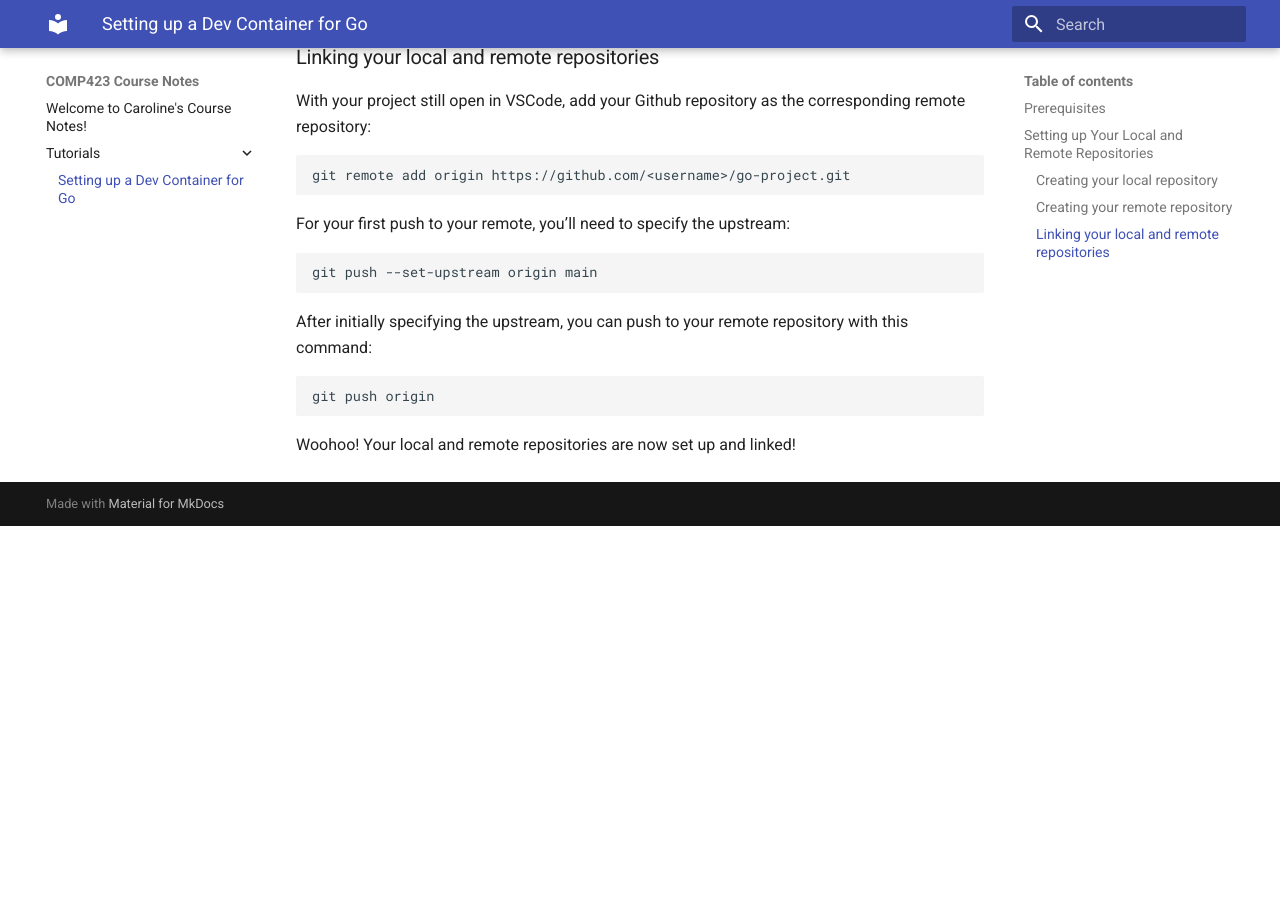
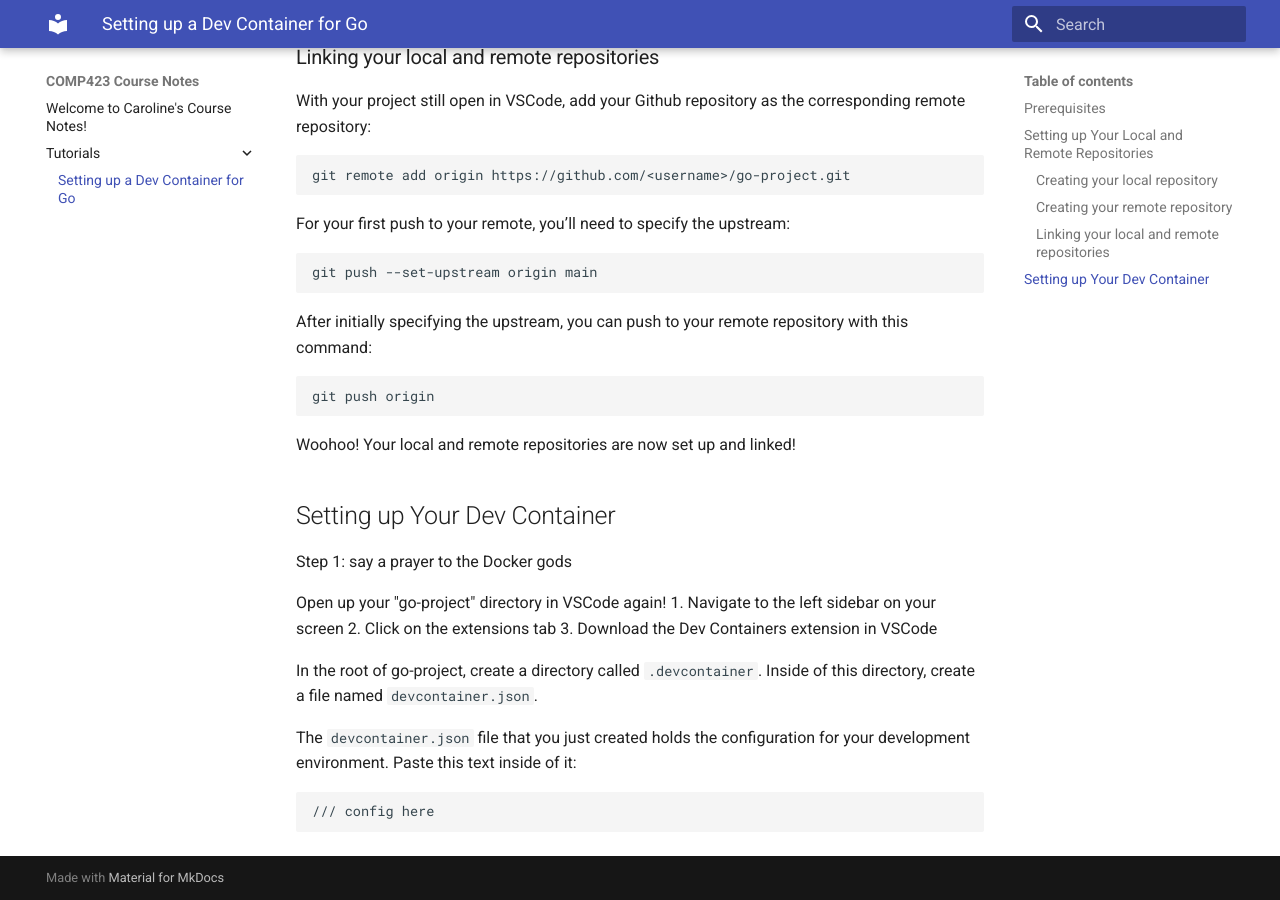
Before and after one commit to cgbryan1/comp423-course-notes, an MkDocs documentation site: the page built from docs/tutorials/go-setup.md, in a window 1280 px wide and 900 px high, scrolled down 1192 px. Built offline with MkDocs 1.6.1 and Material for MkDocs 9.7.7, drawn with Linux system fonts in a browser that asks for light colours; before the commit the page ends 1718 px from its top, so only the background shows below that.

Commit message:
starting container explanation

````diff
--- a/docs/tutorials/go-setup.md
+++ b/docs/tutorials/go-setup.md
@@ -63,3 +63,21 @@
 ```
 
 Woohoo! Your local and remote repositories are now set up and linked!
+
+
+## Setting up Your Dev Container
+
+Step 1: say a prayer to the Docker gods
+
+Open up your "go-project" directory in VSCode again!
+1. Navigate to the left sidebar on your screen
+2. Click on the extensions tab
+3. Download the Dev Containers extension in VSCode
+
+In the root of go-project, create a directory called ```.devcontainer```. Inside of this directory, create a file named ```devcontainer.json```.
+
+The ```devcontainer.json``` file that you just created holds the configuration for your development environment.
+Paste this text inside of it:
+```
+/// config here
+```
````
Also changed, not shown: other parts of docs/tutorials/go-setup.md (+4 -4 lines).
